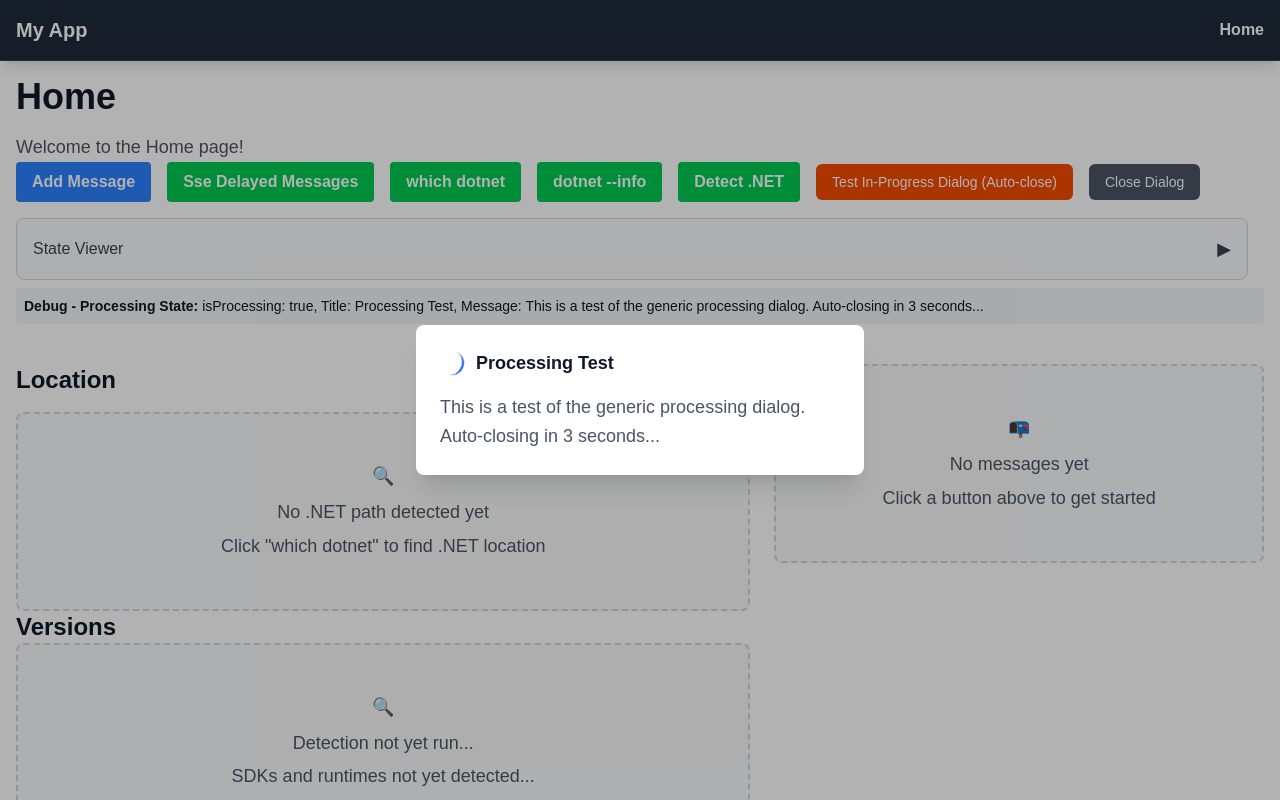
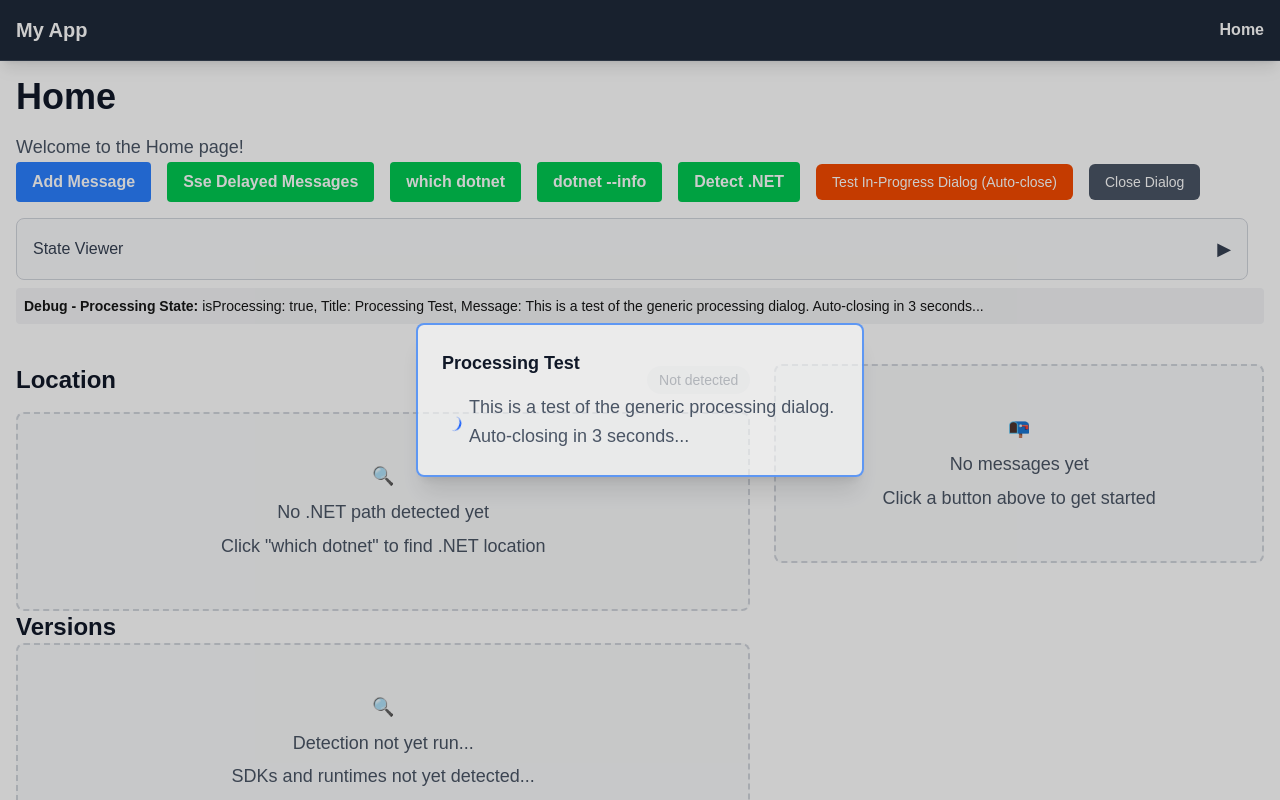
Before and after one commit to merklegroot/hudsse, a Next.js app: page /home in a window 1280 px wide. Both pictures are taken after a click on the button "Test In-Progress Dialog (Auto-close)". Shown: the top 800 px of the page. Built offline with nearby package versions, Linux system fonts and the light colour scheme.

Commit message:
better in-progress dialog

```diff
--- a/components/InProgressDialog.tsx
+++ b/components/InProgressDialog.tsx
@@ -1,5 +1,4 @@
 'use client';
-
 import React from 'react';
 import { useMessageStore } from '../store/messageStore';
 
@@ -13,19 +12,27 @@ export default function InProgressDialog() {
   return (
     <div
       className="fixed inset-0 flex items-center justify-center z-50"
-      style={{ backgroundColor: 'rgba(0, 0, 0, 0.3)' }}
+      style={{ backgroundColor: 'rgba(0, 0, 0, 0.2)' }}
     >
-      <div className="bg-white bg-opacity-95 rounded-lg shadow-xl max-w-md w-full mx-4">
-        <div className="p-6">
-          <div className="flex items-center mb-4">
-            <div className="animate-spin rounded-full h-6 w-6 border-b-2 border-blue-600 mr-3"></div>
+      <div
+        className="rounded-lg shadow-xl max-w-md w-full mx-4"
+        style={{
+          backgroundColor: 'rgba(255, 255, 255, 0.6)',
+          border: '2px solid rgba(59, 130, 246, 0.8)'
+        }}
+      >
+        <div className="p-6" style={{ backgroundColor: 'transparent' }}>
+          <div className="mb-4">
             <h3 className="text-lg font-semibold text-gray-900">
               {title}
             </h3>
           </div>
-          <p className="text-gray-600">
-            {message}
-          </p>
+          <div className="flex items-center">
+            <div className="animate-spin rounded-full h-6 w-6 border-b-2 border-blue-600 mr-3"></div>
+            <p className="text-gray-600">
+              {message}
+            </p>
+          </div>
         </div>
       </div>
     </div>
```
